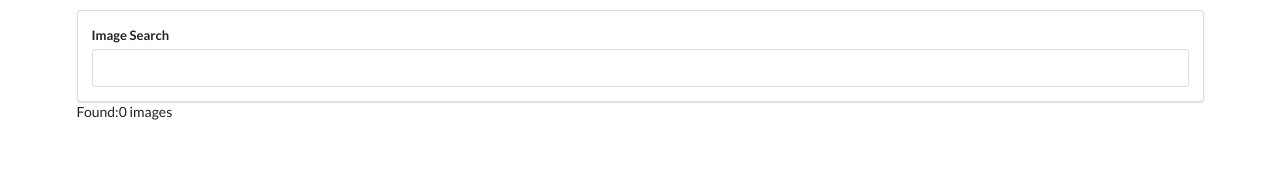
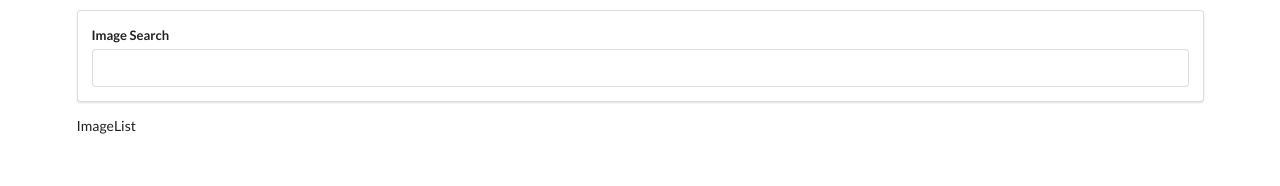
Before and after one commit to whaleyy/React-Project, a React (Create React App) app in the folder pics/: page / in a window 1280 px wide. Shown: the top 186 px of the page. Built offline with nearby package versions, Linux system fonts and the light colour scheme.

Commit message:
add imagelist component

```diff
--- a/pics/src/components/App.js
+++ b/pics/src/components/App.js
@@ -1,6 +1,7 @@
 import React from "react";
 import unsplash from "./api/unsplash";
 import SearchBar from "./SearchBar";
+import ImageList from "./api/ImageList";
 
 class App extends React.Component {
   state = { images: [] };
@@ -17,7 +18,7 @@
     return (
       <div className="ui container" style={{ marginTop: "10px" }}>
         <SearchBar onSubmit={this.onSearchSubmit} />
-        Found:{this.state.images.length} images
+        <ImageList images={this.state.images} />
       </div>
     );
   }
--- /dev/null
+++ b/pics/src/components/api/ImageList.js
@@ -0,0 +1,7 @@
+import React from "react";
+
+const ImageList = () => {
+  return <div>ImageList</div>;
+};
+
+export default ImageList;
```
